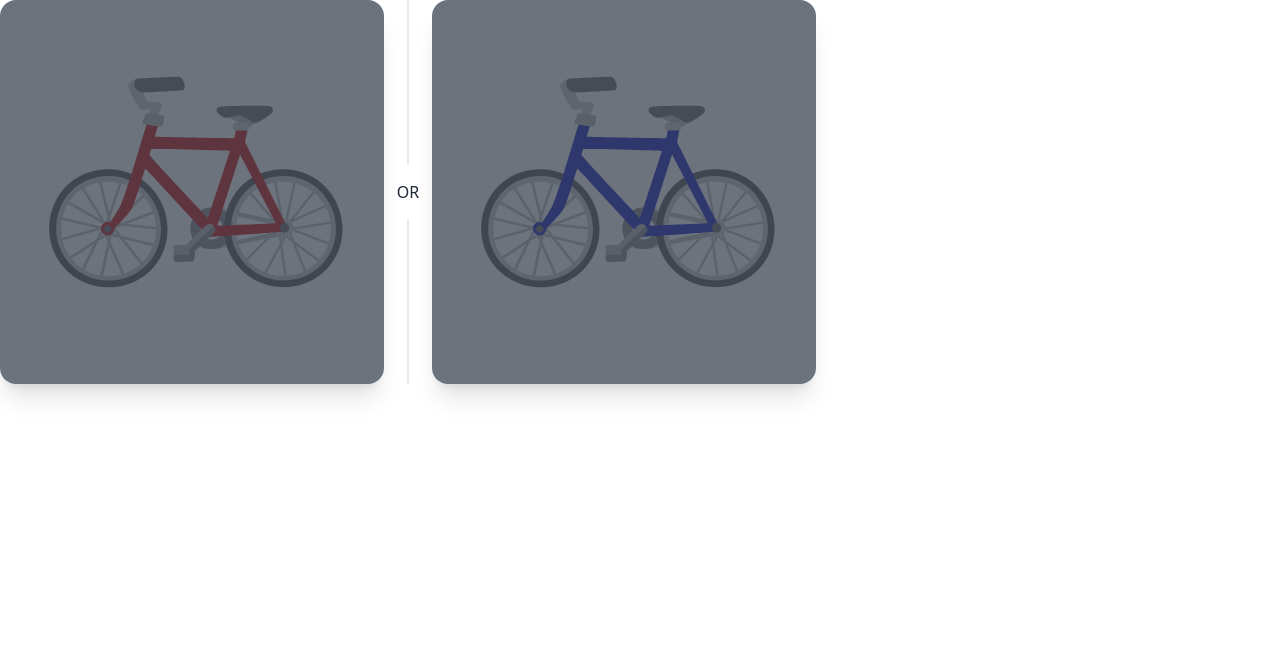
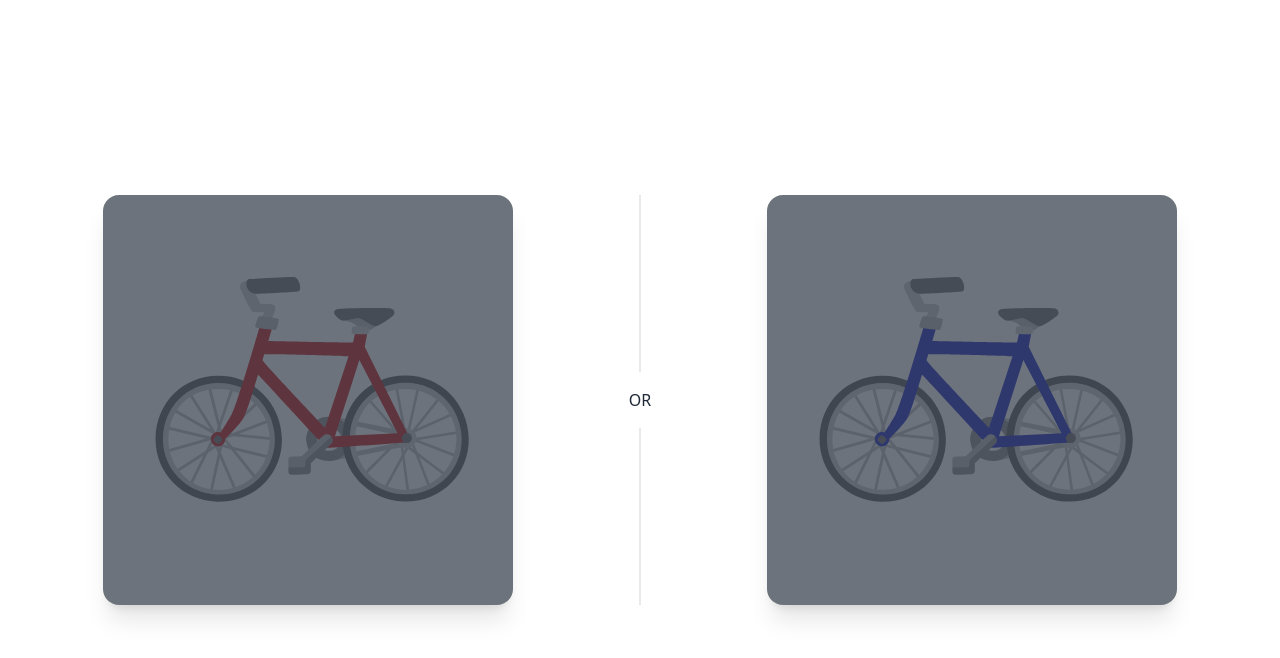
Before and after one commit to Mihusu/myBicycle, a React (Vite) app in the folder site/: page / in a window 1280 px wide. Shown: the top 658 px of the page. Built offline with nearby package versions, Linux system fonts and the light colour scheme; the HTML template or start-up script is replaced by a standard one.

Commit message:
better home page

```diff
--- a/site/src/pages/Home.jsx
+++ b/site/src/pages/Home.jsx
@@ -9,24 +9,25 @@ function setColor(arg) {
 
 export const Home = () => {
   return (
+    <div className="flex flex-col md:flex-row lg:flex-row justify-around items-center h-screen w-screen">
+      <div className="flex flex-col md:flex-row lg:flex-row justify-around items-center">
 
-      <div className="flex w-full">
-  <div className="grid h-fit max-w-fit flex-grow card bg-base-100 rounded-box place-items-center">
 
-  <div className="card w-96 bg-base-100 shadow-xl image-full">
-  <figure><img src="src\assets\redbike.svg" alt="Red" /></figure>
-  <div className="card-body">
-
+      <div className="card rounded-box grid flex-grow place-items-center bg-base-100">
+        <div className="card w-2/3 image-full bg-base-100 shadow-xl">
+          <figure>
+            <img src="src\assets\redbike.svg" alt="Red" />
+          </figure>
+          <div className="card-body"></div>
         </div>
       </div>
-
-  </div>
-  <div className="divider divider-horizontal">OR</div>
-  <div className="grid h-fit max-w-fit flex-grow card bg-base-100 rounded-box place-items-center">
-  <div className="card w-96 bg-base-100 shadow-xl image-full">
-  <figure><img src="src\assets\bluebike.svg" alt="Blue" /></figure>
-  <div className="card-body">
-
+      <div className="divider md:divider-horizontal lg:divider-horizontal">OR</div>
+      <div className="card rounded-box grid flex-grow place-items-center bg-base-100">
+        <div className="card w-2/3 image-full bg-base-100 shadow-xl">
+          <figure>
+            <img src="src\assets\bluebike.svg" alt="Blue" />
+          </figure>
+          <div className="card-body"></div>
         </div>
       </div>
       </div>
```
Lines whose indentation alone changed are shown as unchanged.
